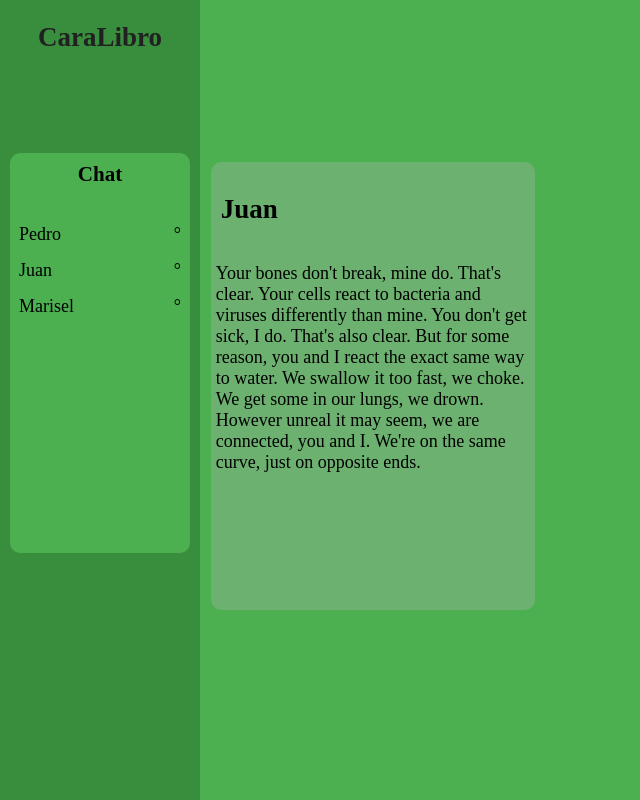
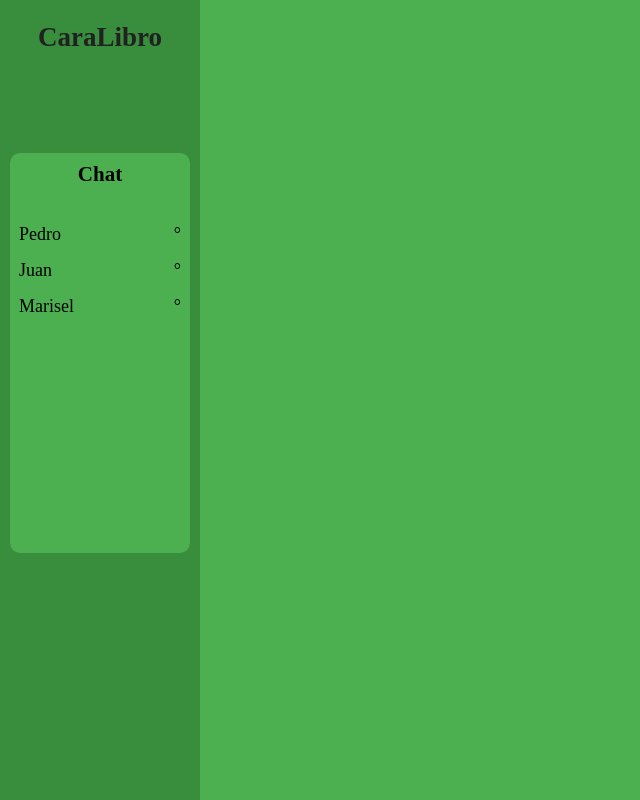
Before and after one commit to studioArtbliss/fullstack-tps-1, a plain HTML site: page tps/tp1/index.html in a window 1280 px wide. Shown: the whole page, without its empty margins (0-640 px from the left). Drawn offline with Linux system fonts and the light colour scheme.

Commit message:
fue comentado el section de ejemplo

```diff
--- a/tps/tp1/index.html
+++ b/tps/tp1/index.html
@@ -22,12 +22,14 @@
 
 	<div class="contenedor">
 		<div class="secciones">
-			<section>
+			<!--Ejemplo de articulos dentro de <section>-->
+			<!--<section>
 				<h2>Juan</h2>
 				<p>Your bones don't break, mine do. That's clear. Your cells react to bacteria and viruses differently than mine. You don't get sick, I do. That's also clear. But for some reason, you and I react the exact same way to water. We swallow it too fast, we choke. We get some in our lungs, we drown. However unreal it may seem, we are connected, you and I. We're on the same curve, just on opposite ends.
 
 				</p>
 			</section>
+			-->
 		</div>
 	</div>
 
```
